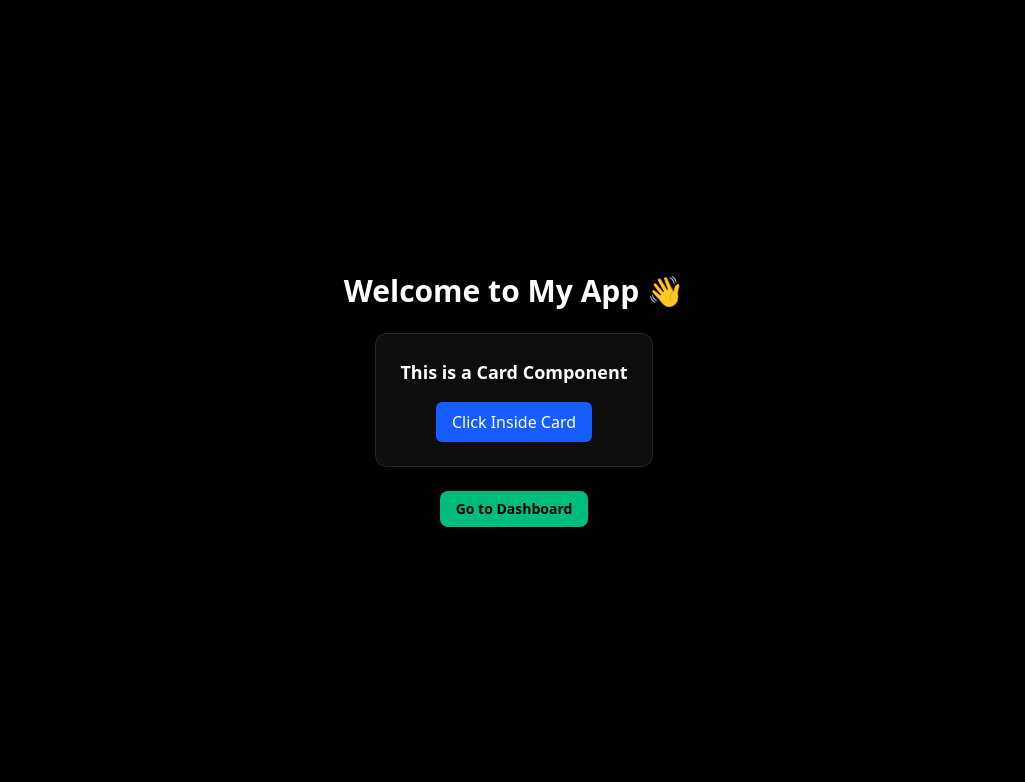
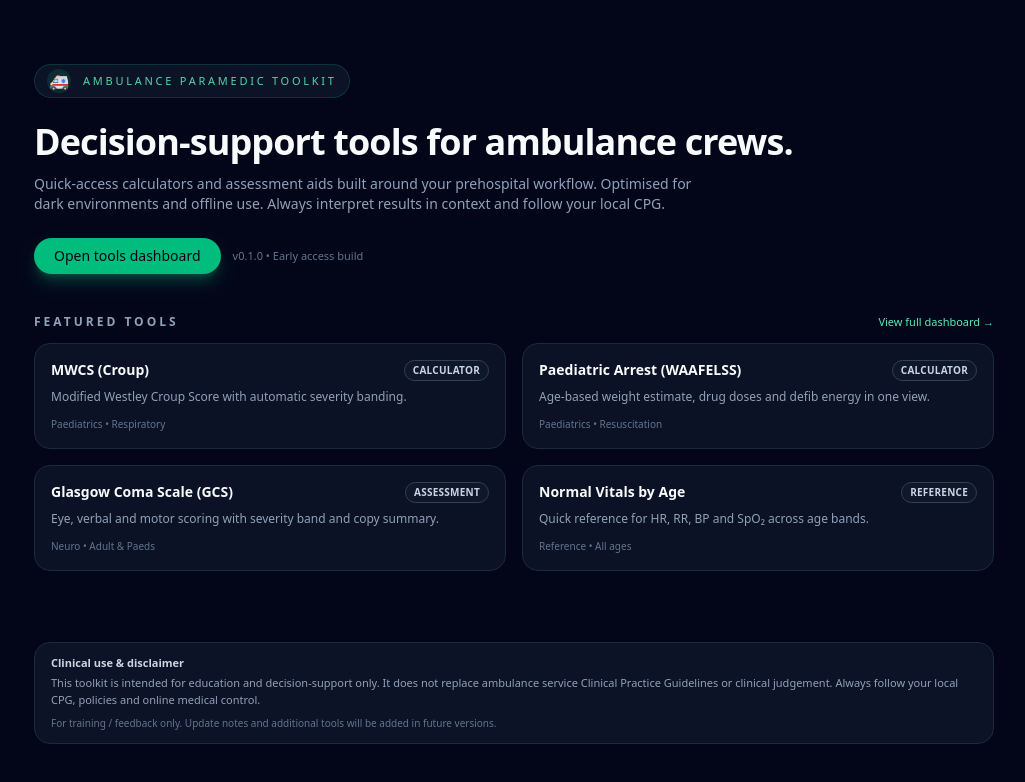
Before and after one commit to drixle08/Ambulance-App, a Next.js app: page / in a window 1280 px wide. Shown: the top 782 px of the page, without its empty margins (126-1151 px from the left). Built offline with nearby package versions, Linux system fonts and the light colour scheme.

Commit message:
Update landing page branding to Ambulance Paramedic Toolkit

```diff
--- a/app/dashboard/page.tsx
+++ b/app/dashboard/page.tsx
@@ -126,7 +126,7 @@ export default function DashboardPage() {
         {/* Global header */}
         <header className="space-y-2">
           <p className="text-xs font-medium uppercase tracking-[0.3em] text-emerald-400/80">
-            MWCS • Paramedic Toolkit
+            Ambulance Paramedic Toolkit
           </p>
           <h1 className="text-3xl font-semibold tracking-tight sm:text-4xl">
             Dashboard
--- a/app/layout.tsx
+++ b/app/layout.tsx
@@ -3,7 +3,7 @@ import "./globals.css";
 import { ServiceWorkerRegister } from "./_components/ServiceWorkerRegister";
 
 export const metadata: Metadata = {
-  title: "MWCS Toolkit",
+  title: "Ambulance Paramedic Toolkit",
   description: "Paramedic tools for ambulance crews",
   manifest: "/manifest.webmanifest",
   themeColor: "#22c55e",
--- a/app/page.tsx
+++ b/app/page.tsx
@@ -1,30 +1,140 @@
-"use client";
+import Link from "next/link";
 
-import Button from "../components/Button";
-import Card from "../components/Card";
-import Link from "next/link";
+const featuredTools = [
+  {
+    name: "MWCS (Croup)",
+    href: "/tools/mwcs",
+    label: "Calculator",
+    description: "Modified Westley Croup Score with automatic severity banding.",
+    tag: "Paediatrics • Respiratory",
+  },
+  {
+    name: "Paediatric Arrest (WAAFELSS)",
+    href: "/tools/peds-arrest",
+    label: "Calculator",
+    description: "Age-based weight estimate, drug doses and defib energy in one view.",
+    tag: "Paediatrics • Resuscitation",
+  },
+  {
+    name: "Glasgow Coma Scale (GCS)",
+    href: "/tools/gcs",
+    label: "Assessment",
+    description: "Eye, verbal and motor scoring with severity band and copy summary.",
+    tag: "Neuro • Adult & Paeds",
+  },
+  {
+    name: "Normal Vitals by Age",
+    href: "/tools/vitals",
+    label: "Reference",
+    description: "Quick reference for HR, RR, BP and SpO₂ across age bands.",
+    tag: "Reference • All ages",
+  },
+];
 
 export default function HomePage() {
   return (
-    <main className="min-h-screen flex flex-col items-center justify-center gap-6 bg-black text-white text-center">
-      <h1 className="text-3xl font-bold">Welcome to My App 👋</h1>
+    <main className="min-h-screen bg-slate-950 text-slate-50">
+      {/* Subtle background glow */}
+      <div className="pointer-events-none fixed inset-0 -z-10">
+        <div className="absolute inset-x-0 top-0 mx-auto h-64 max-w-xl rounded-full bg-emerald-500/10 blur-3xl" />
+      </div>
 
-      <Card className="max-w-xs">
-        <p className="text-lg font-semibold mb-4">
-          This is a Card Component
-        </p>
-        <Button
-          label="Click Inside Card"
-          onClick={() => alert("Card button clicked")}
-        />
-      </Card>
+      <div className="mx-auto flex min-h-screen max-w-5xl flex-col px-4 py-10 sm:px-6 lg:px-8">
+        {/* Hero */}
+        <header className="space-y-6 pb-10 pt-6">
+          <div className="inline-flex items-center gap-3 rounded-full border border-emerald-500/20 bg-slate-900/80 px-3 py-1 text-[11px] font-medium text-emerald-300">
+            <span className="flex h-6 w-6 items-center justify-center rounded-full bg-emerald-500/15 text-base">
+              🚑
+            </span>
+            <span className="uppercase tracking-[0.25em] text-emerald-300/90">
+              Ambulance Paramedic Toolkit
+            </span>
+          </div>
 
-      <Link
-        href="/dashboard"
-        className="inline-flex items-center rounded-lg bg-emerald-500 px-4 py-2 text-sm font-semibold text-black hover:bg-emerald-400"
-      >
-        Go to Dashboard
-      </Link>
+          <div className="space-y-3">
+            <h1 className="text-3xl font-semibold tracking-tight sm:text-4xl">
+              Decision-support tools for ambulance crews.
+            </h1>
+            <p className="max-w-2xl text-sm text-slate-400">
+              Quick-access calculators and assessment aids built around your
+              prehospital workflow. Optimised for dark environments and offline
+              use. Always interpret results in context and follow your local CPG.
+            </p>
+          </div>
+
+          <div className="flex flex-wrap items-center gap-3">
+            <Link
+              href="/dashboard"
+              className="inline-flex items-center justify-center rounded-full bg-emerald-500 px-5 py-2 text-sm font-medium text-slate-950 shadow-lg shadow-emerald-500/30 transition hover:bg-emerald-400 focus-visible:outline-none focus-visible:ring-2 focus-visible:ring-emerald-400 focus-visible:ring-offset-2 focus-visible:ring-offset-slate-950"
+            >
+              Open tools dashboard
+            </Link>
+            <p className="text-[11px] text-slate-500">
+              v0.1.0 • Early access build
+            </p>
+          </div>
+        </header>
+
+        {/* Featured tools */}
+        <section className="space-y-3 pb-10">
+          <div className="flex items-baseline justify-between gap-2">
+            <h2 className="text-xs font-semibold uppercase tracking-[0.25em] text-slate-400">
+              Featured tools
+            </h2>
+            <Link
+              href="/dashboard"
+              className="text-[11px] font-medium text-emerald-300 hover:text-emerald-200"
+            >
+              View full dashboard →
+            </Link>
+          </div>
+
+          <div className="grid gap-4 sm:grid-cols-2">
+            {featuredTools.map((tool) => (
+              <Link
+                key={tool.name}
+                href={tool.href}
+                className="group rounded-2xl border border-slate-800 bg-slate-900/70 p-4 transition hover:border-emerald-400/70 hover:bg-slate-900"
+              >
+                <div className="mb-2 flex items-center justify-between gap-2">
+                  <p className="text-sm font-semibold text-slate-50">
+                    {tool.name}
+                  </p>
+                  <span className="rounded-full border border-slate-700 bg-slate-900 px-2 py-0.5 text-[10px] font-semibold uppercase tracking-wide text-slate-300 group-hover:border-emerald-400/80 group-hover:text-emerald-200">
+                    {tool.label}
+                  </span>
+                </div>
+                <p className="text-xs text-slate-400">{tool.description}</p>
+                <p className="mt-3 text-[10px] font-medium text-slate-500">
+                  {tool.tag}
+                </p>
+              </Link>
+            ))}
+          </div>
+        </section>
+
+        {/* Spacer to push footer down a bit */}
+        <div className="flex-1" />
+
+        {/* Disclaimer / footer card */}
+        <footer className="pb-4 pt-4">
+          <div className="rounded-2xl border border-slate-800 bg-slate-900/80 px-4 py-3 text-[11px] text-slate-400">
+            <p className="font-semibold text-slate-300">
+              Clinical use &amp; disclaimer
+            </p>
+            <p className="mt-1">
+              This toolkit is intended for education and decision-support only.
+              It does not replace ambulance service Clinical Practice Guidelines
+              or clinical judgement. Always follow your local CPG, policies and
+              online medical control.
+            </p>
+            <p className="mt-2 text-[10px] text-slate-500">
+              For training / feedback only. Update notes and additional tools
+              will be added in future versions.
+            </p>
+          </div>
+        </footer>
+      </div>
     </main>
   );
 }
```
